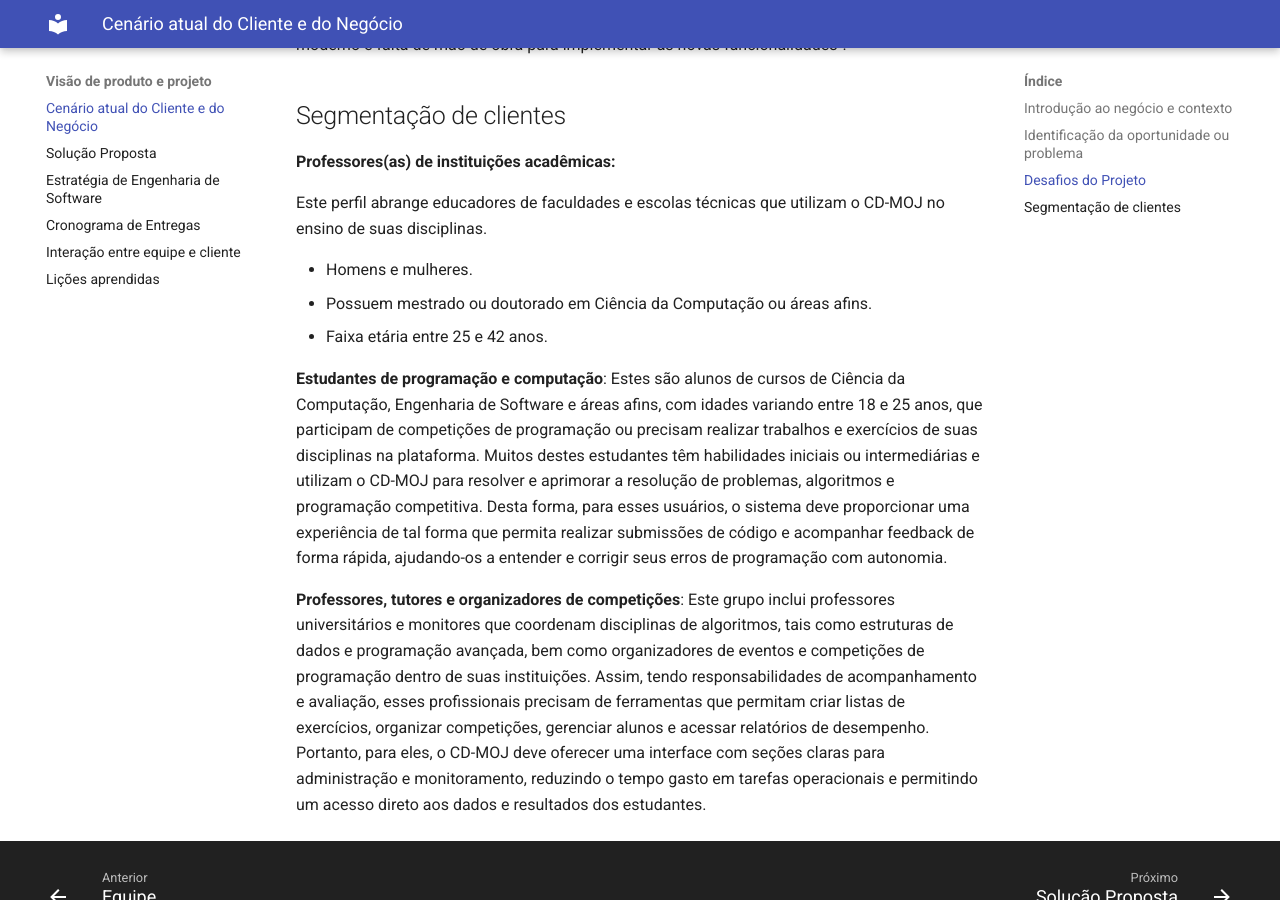
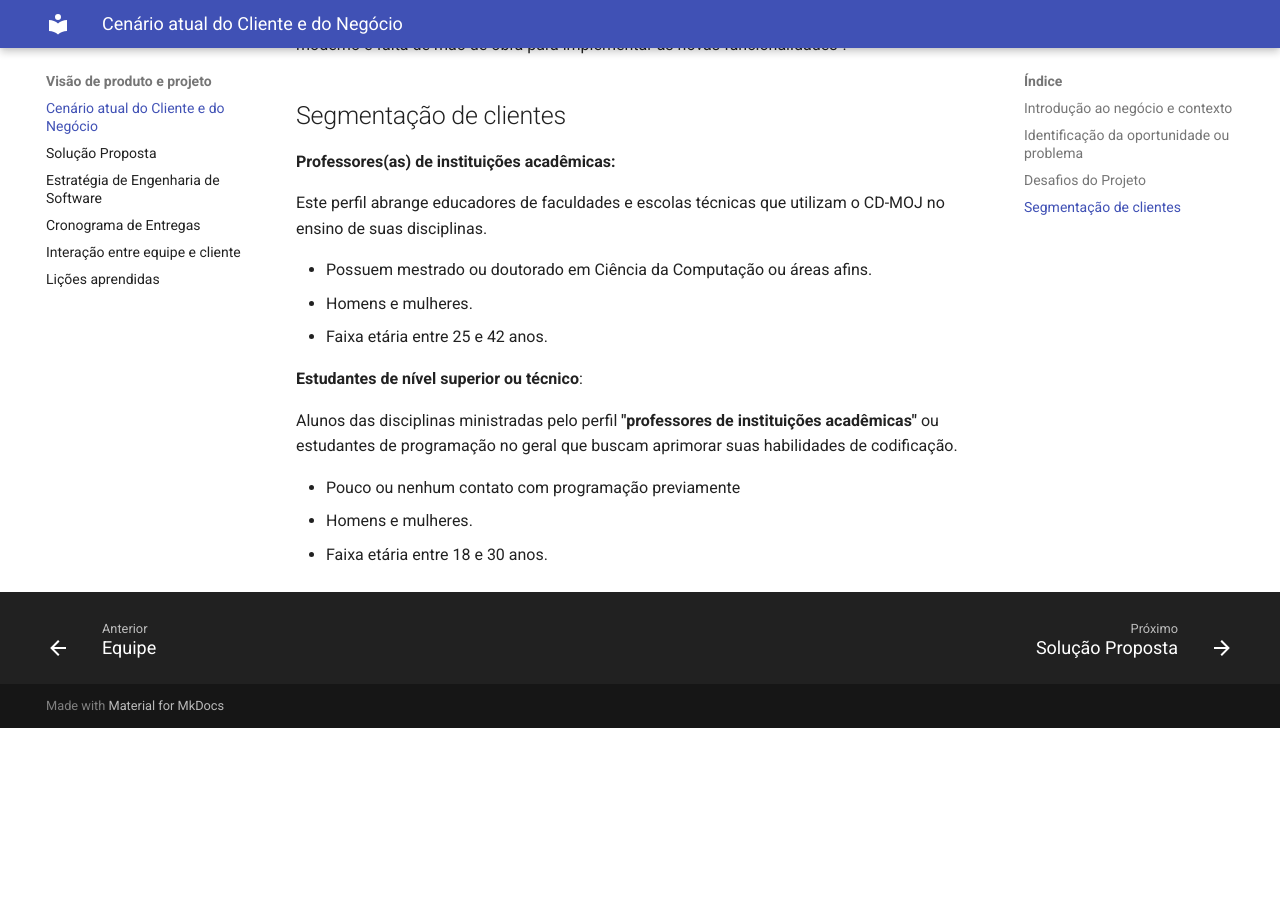
Before and after one commit to mdsreq-fga-unb/2024.2-T01-CD-MOJ, an MkDocs documentation site: the page built from docs/visao/Cenario.md, in a window 1280 px wide and 900 px high, scrolled down 2851 px. Built offline with MkDocs 1.6.1 and Material for MkDocs 9.7.7, drawn with Linux system fonts in a browser that asks for light colours; after the commit the page ends 3579 px from its top, so only the background shows below that.

Commit message:
docs(#3): remove segmentação de clientes redundante e sintetiza a segmentação de estudantes

```diff
--- a/docs/visao/Cenario.md
+++ b/docs/visao/Cenario.md
@@ -44,10 +44,14 @@ Através de diálogos com o cliente e mantedor da plataforma foi evidenciado que
 
 Este perfil abrange educadores de faculdades e escolas técnicas que utilizam o CD-MOJ no ensino de suas disciplinas.
 
+- Possuem mestrado ou doutorado em Ciência da Computação ou áreas afins.
 - Homens e mulheres.
-- Possuem mestrado ou doutorado em Ciência da Computação ou áreas afins.
 - Faixa etária entre 25 e 42 anos.
 
-**Estudantes de programação e computação**: Estes são alunos de cursos de Ciência da Computação, Engenharia de Software e áreas afins, com idades variando entre 18 e 25 anos, que participam de competições de programação ou precisam realizar trabalhos e exercícios de suas disciplinas na plataforma. Muitos destes estudantes têm habilidades iniciais ou intermediárias e utilizam o CD-MOJ para resolver e aprimorar a resolução de problemas, algoritmos e programação competitiva. Desta forma, para esses usuários, o sistema deve proporcionar uma experiência de tal forma que permita realizar submissões de código e acompanhar feedback de forma rápida, ajudando-os a entender e corrigir seus erros de programação com autonomia.
+**Estudantes de nível superior ou técnico**:
 
-**Professores, tutores e organizadores de competições**: Este grupo inclui professores universitários e monitores que coordenam disciplinas de algoritmos, tais como estruturas de dados e programação avançada, bem como organizadores de eventos e competições de programação dentro de suas instituições. Assim, tendo responsabilidades de acompanhamento e avaliação, esses profissionais precisam de ferramentas que permitam criar listas de exercícios, organizar competições, gerenciar alunos e acessar relatórios de desempenho. Portanto, para eles, o CD-MOJ deve oferecer uma interface com seções claras para administração e monitoramento, reduzindo o tempo gasto em tarefas operacionais e permitindo um acesso direto aos dados e resultados dos estudantes.
+Alunos das disciplinas ministradas pelo perfil **"professores de instituições acadêmicas"** ou estudantes de programação no geral que buscam aprimorar suas habilidades de codificação.
+
+- Pouco ou nenhum contato com programação previamente
+- Homens e mulheres.
+- Faixa etária entre 18 e 30 anos.
```
